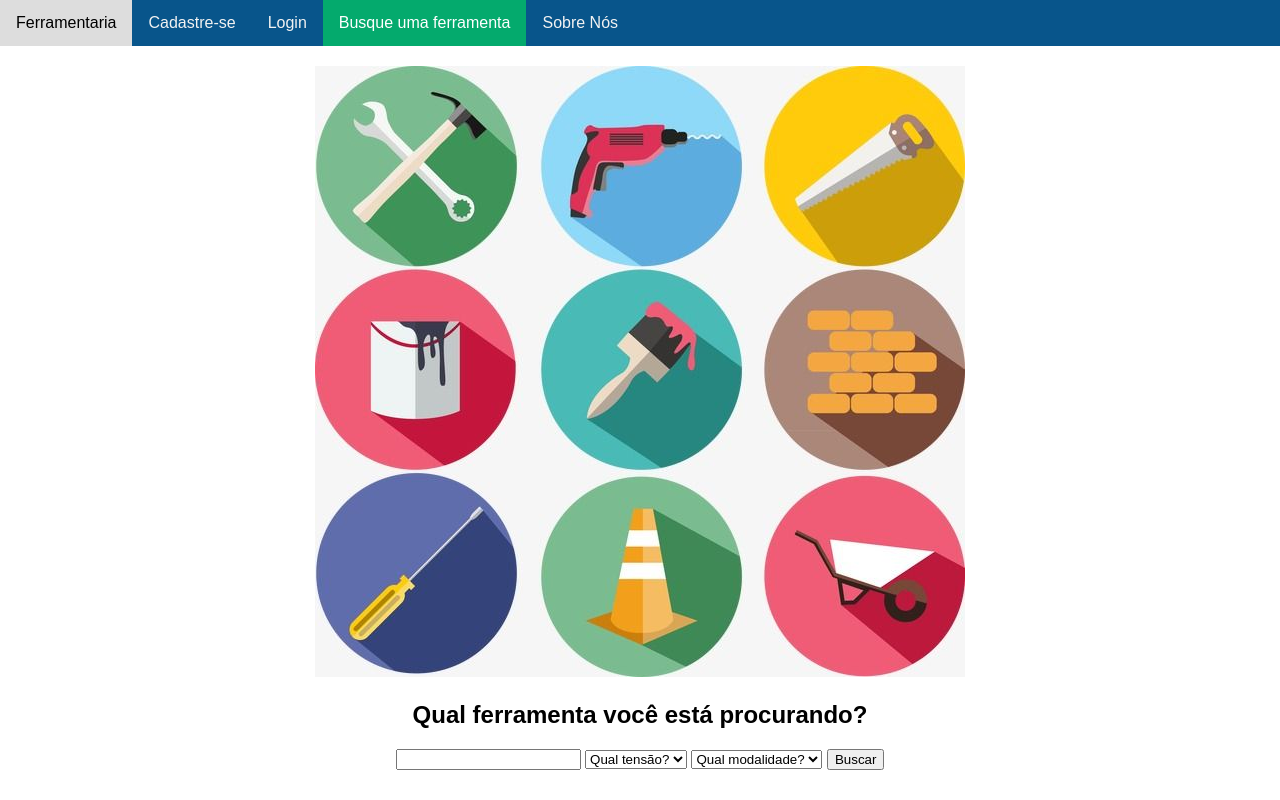
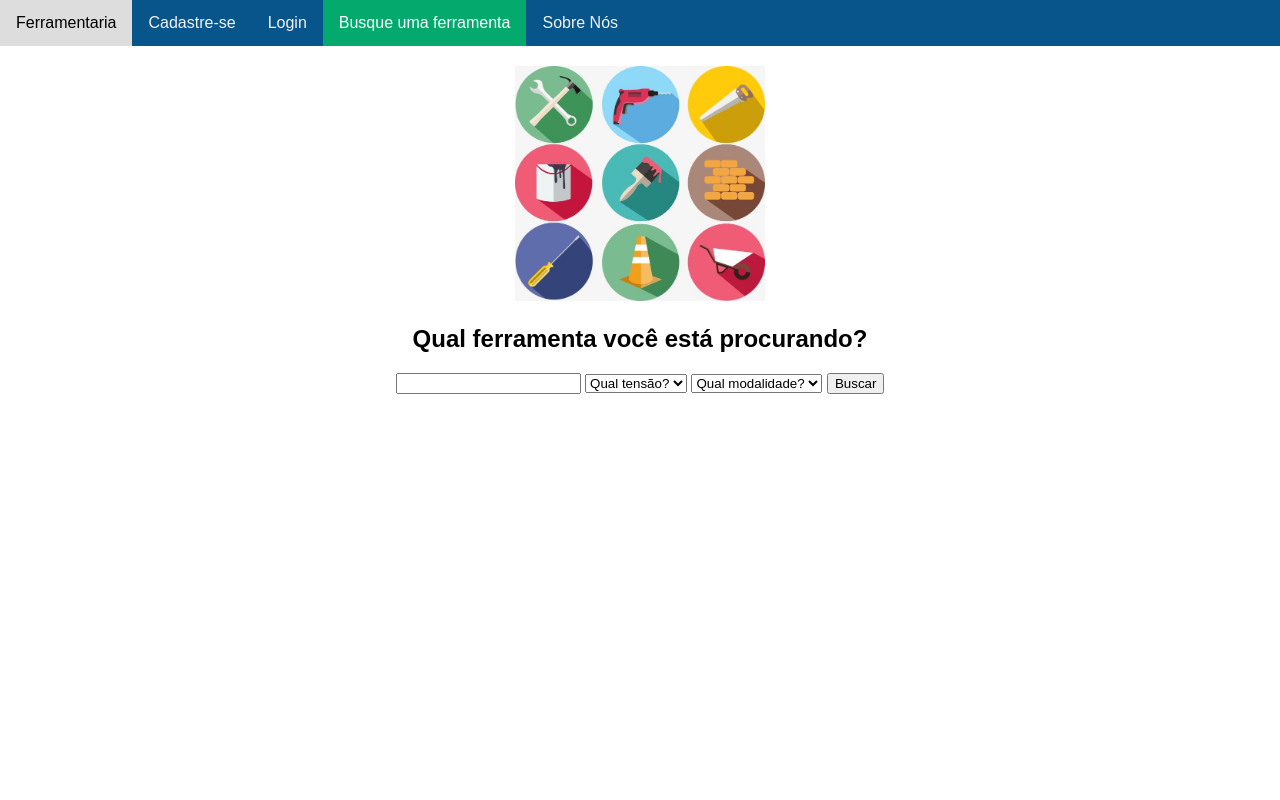
Before and after one commit to jackelinenascimento/ferramentaria-frontend, a plain HTML site: page pages/pesquisa.html in a window 1280 px wide. Drawn offline with Linux system fonts and the light colour scheme.

Commit message:
ajuste css

```diff
--- a/pages/pesquisa.html
+++ b/pages/pesquisa.html
@@ -25,7 +25,7 @@
     <main class="container">
         <section class="menu-busca">
             <div class="principal">
-                <img src="../img/logo.jpg" alt="logo da Ferramentaria">
+                <img class="logo" src="../img/logo.jpg" alt="logo da Ferramentaria">
                 <h1>Qual ferramenta você está procurando?</h1>
             </div>
             <div class="busca">
--- a/style/index.css
+++ b/style/index.css
@@ -40,7 +40,7 @@ main{
         margin: 10%;
     }
     .logo {
-        width: 70%;
+        width: 400px;
         text-align: center;
     }
 
--- a/style/pesquisa.css
+++ b/style/pesquisa.css
@@ -2,3 +2,7 @@
     margin: 20px;
     text-align: center;
 }
+
+.logo{
+    width: 250px;
+}
```
